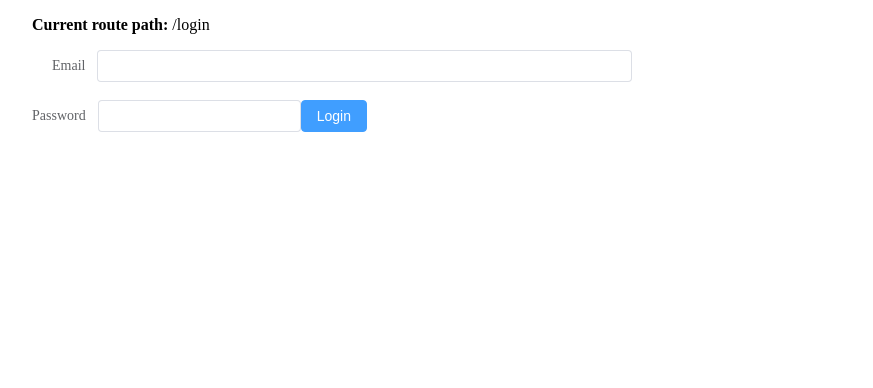
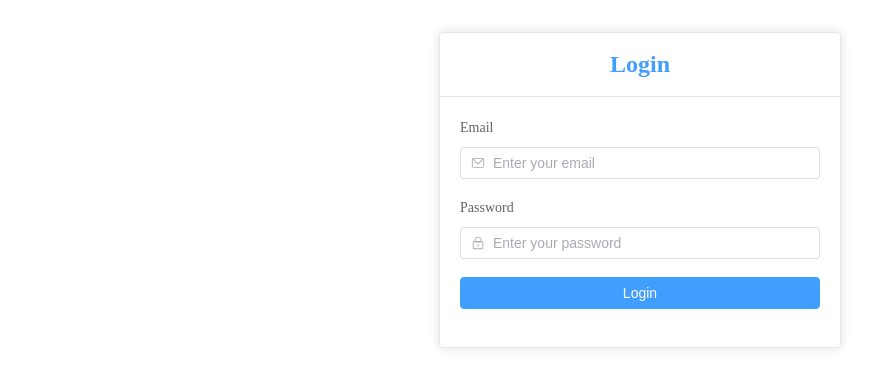
Before and after one commit to chowchow-dev/well-notes, a Vue app: page /login in a window 1280 px wide. Shown: the top 388 px of the page, without its empty margins (0-873 px from the left). Built offline with nearby package versions, Linux system fonts and the light colour scheme.

Commit message:
revamp login page ui

```diff
--- a/src/components/App.vue
+++ b/src/components/App.vue
@@ -1,5 +1,4 @@
 <template>
-  <p><strong>Current route path:</strong> {{ $route.fullPath }}</p>
   <main>
     <RouterView />
   </main>
--- a/src/components/Login.vue
+++ b/src/components/Login.vue
@@ -1,40 +1,54 @@
-<!-- eslint-disable vue/multi-word-component-names -->
 <template>
+  <el-card class="login-card">
+    <template #header>
+      <h2 class="login-title">Login</h2>
+    </template>
     <el-form
       ref="ruleFormRef"
-    style="max-width: 600px"
       :model="ruleForm"
-    status-icon
       :rules="rules"
-    label-width="auto"
-    class="demo-ruleForm"
+      label-position="top"
+      @submit.prevent="submitForm(ruleFormRef)"
     >
       <el-form-item label="Email" prop="email">
-      <el-input v-model.number="ruleForm.email" />
+        <el-input v-model="ruleForm.email" placeholder="Enter your email">
+          <template #prefix>
+            <el-icon><Message /></el-icon>
+          </template>
+        </el-input>
       </el-form-item>
-    <el-form-item>
       <el-form-item label="Password" prop="password">
         <el-input
           v-model="ruleForm.password"
           type="password"
-          autocomplete="off"
-        />
+          placeholder="Enter your password"
+          show-password
+        >
+          <template #prefix>
+            <el-icon><Lock /></el-icon>
+          </template>
+        </el-input>
       </el-form-item>
-      <el-button type="primary" @click="submitForm(ruleFormRef)">
-        Login
-        <el-icon v-if="loading" class="el-icon--right">
-          <Loading />
-        </el-icon>
+      <el-form-item>
+        <el-button
+          type="primary"
+          native-type="submit"
+          :loading="loading"
+          :disabled="loading"
+          class="login-button"
+        >
+          {{ loading ? "Logging in..." : "Login" }}
         </el-button>
       </el-form-item>
     </el-form>
+  </el-card>
 </template>
 
 <script setup>
 import { reactive, ref } from "vue";
 import { useRouter } from "vue-router";
 import { useStore } from "vuex";
-import { Loading } from "@element-plus/icons-vue";
+import { Message, Lock } from "@element-plus/icons-vue";
 
 const store = useStore();
 const router = useRouter();
@@ -90,8 +104,25 @@ const submitForm = (formEl) => {
           loading.value = false;
         });
     } else {
-      alert("error submit!");
+      console.error("error submit!");
     }
   });
 };
 </script>
+
+<style scoped>
+.login-card {
+  max-width: 400px;
+  margin: 2rem auto;
+}
+
+.login-title {
+  text-align: center;
+  margin: 0;
+  color: #409eff;
+}
+
+.login-button {
+  width: 100%;
+}
+</style>
--- a/src/components/notes/NoteDetail.vue
+++ b/src/components/notes/NoteDetail.vue
@@ -2,6 +2,7 @@
 import { ref, computed, nextTick, watch } from "vue";
 import { marked } from "marked";
 import { Plus } from "@element-plus/icons-vue";
+import { debounce } from "lodash-es";
 
 const props = defineProps({
   currentNote: {
@@ -15,6 +16,7 @@ const emit = defineEmits(["saveNote", "addNote"]);
 const input = ref("");
 const isEditingContent = ref(false);
 const textareaRef = ref(null);
+const isInputDirty = ref(false);
 
 const output = computed(() => {
   return marked(input.value);
@@ -47,6 +49,7 @@ const handleSaveNote = () => {
     return;
   }
   isEditingContent.value = false;
+  isInputDirty.value = false;
   emit("saveNote", {
     ...props.currentNote,
     markdown: input.value,
@@ -54,12 +57,24 @@ const handleSaveNote = () => {
   });
 };
 
+const debouncedSaveNote = debounce((note) => {
+  emit("saveNote", note);
+}, 300);
+
 const handleInputChange = () => {
-  emit("saveNote", {
-    ...props.currentNote,
-    markdown: input.value,
-    time: new Date(),
-  });
+  if (!isInputDirty.value) {
+    isInputDirty.value = true;
+    debouncedSaveNote({
+      ...props.currentNote,
+      markdown: input.value,
+      time: new Date(),
+    });
+  } else {
+    debouncedSaveNote({
+      ...props.currentNote,
+      markdown: input.value,
+    });
+  }
 };
 
 watch(
--- a/src/components/notes/index.vue
+++ b/src/components/notes/index.vue
@@ -1,4 +1,3 @@
-<!-- eslint-disable vue/multi-word-component-names -->
 <script setup>
 import { ref, watch, onMounted } from "vue";
 import { nanoid } from "nanoid";
@@ -48,10 +47,13 @@ const removeNote = () => {
 };
 
 const updateNote = (updatedNote) => {
+  console.log("Updating note");
   const note = noteList.value.find((n) => n.id === updatedNote.id);
   if (note) {
     note.markdown = updatedNote.markdown;
-    note.time = updatedNote.time;
+    if (updatedNote.time) {
+      note.time = updatedNote.time;
+    }
   }
 };
 
@@ -65,6 +67,7 @@ const updateNoteTitle = (updatedNote) => {
 watch(
   noteList,
   (newNoteList) => {
+    console.log("Sync note list to local storage");
     storage.setLocalData(newNoteList);
   },
   { deep: true }
```
Also changed, not shown: .eslintrc.cjs. Lines whose indentation alone changed are shown as unchanged.
